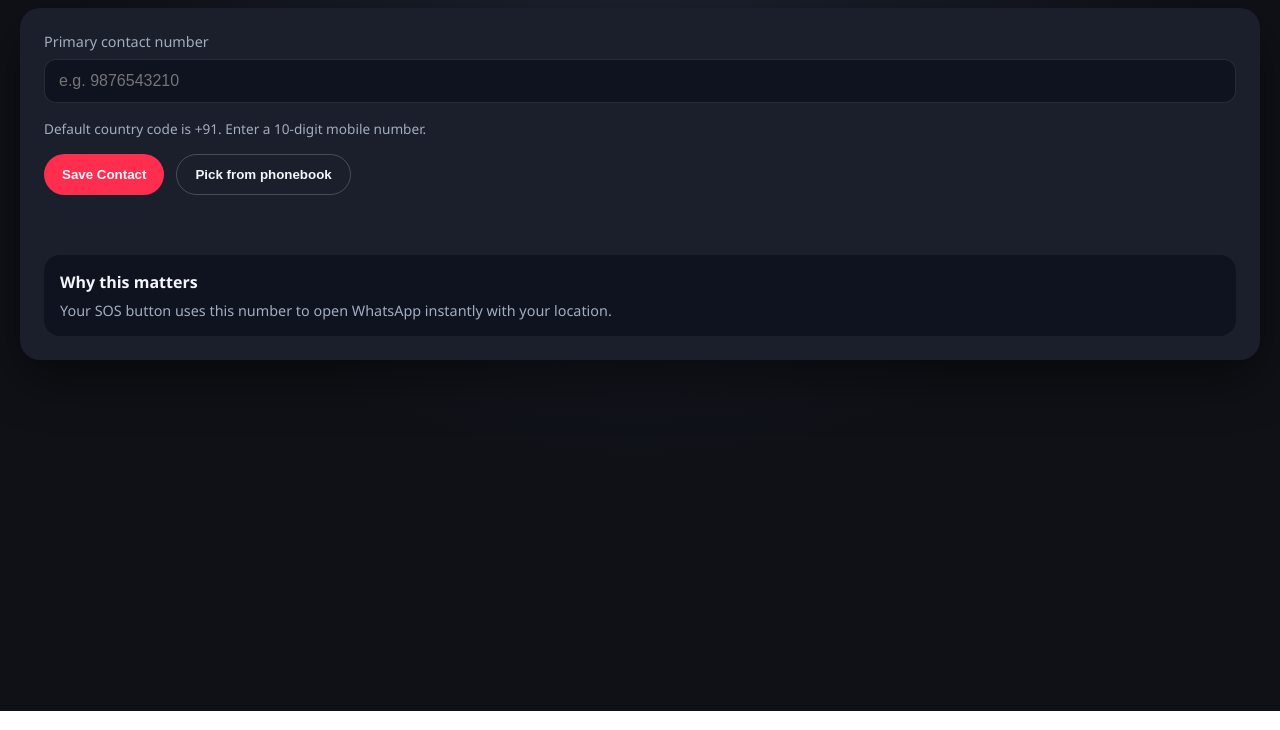
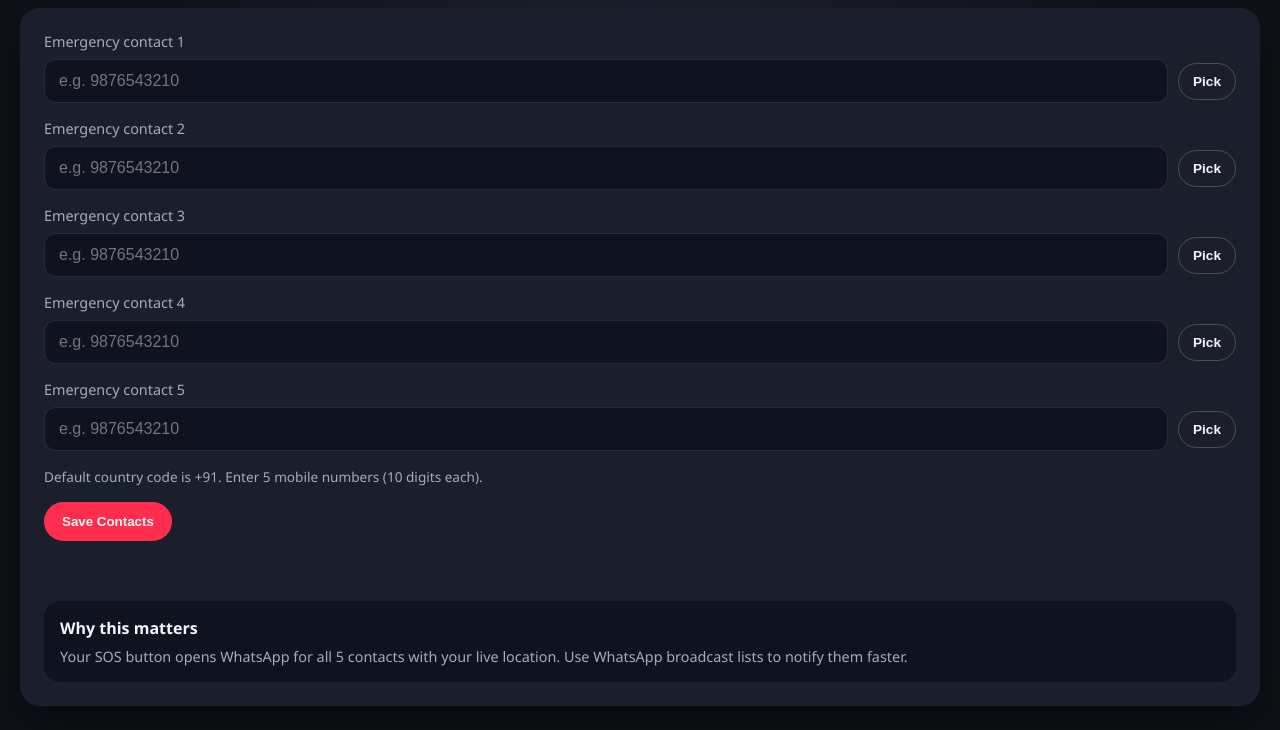
Before and after one commit to SVIGHNESH/Hackathon26, a plain HTML site: page contacts.html in a window 1280 px wide. Shown: the part 89-819 px from the top of the page. Drawn offline with Linux system fonts and the light colour scheme.

Commit message:
Added the Functionality of the Multiple Contacts

```diff
--- a/app.js
+++ b/app.js
@@ -1,11 +1,15 @@
-const storageKey = "contact1";
+const storageKey = "emergencyContacts";
 const statusEl = document.getElementById("status");
 const sosBtn = document.getElementById("sosBtn");
 const alarmBtn = document.getElementById("alarmBtn");
 const contactForm = document.getElementById("contactForm");
-const contactInput = document.getElementById("contact1");
+const contactInputs = Array.from(
+  document.querySelectorAll("[data-contact-input]")
+);
 const contactStatus = document.getElementById("contactStatus");
-const pickContactBtn = document.getElementById("pickContactBtn");
+const pickContactButtons = Array.from(
+  document.querySelectorAll("[data-pick-contact]")
+);
 const acceptBtn = document.getElementById("acceptBtn");
 const declineBtn = document.getElementById("declineBtn");
 const callBody = document.body.classList.contains("call-body");
@@ -38,43 +42,69 @@ const warnFileProtocol = () => {
   }
 };
 
-const getSavedContact = () => localStorage.getItem(storageKey) || "";
-
-const saveContact = (value) => {
-  localStorage.setItem(storageKey, value);
+const getSavedContacts = () => {
+  const raw = localStorage.getItem(storageKey);
+  if (!raw) return [];
+  try {
+    const parsed = JSON.parse(raw);
+    return Array.isArray(parsed) ? parsed : [];
+  } catch (error) {
+    return [];
+  }
 };
 
-if (contactForm && contactInput) {
-  contactInput.value = getSavedContact();
+const saveContacts = (values) => {
+  localStorage.setItem(storageKey, JSON.stringify(values));
+};
+
+if (contactForm && contactInputs.length) {
+  const savedContacts = getSavedContacts();
+  contactInputs.forEach((input, index) => {
+    if (savedContacts[index]) {
+      input.value = savedContacts[index];
+    }
+  });
 
   contactForm.addEventListener("submit", (event) => {
     event.preventDefault();
-    const value = contactInput.value.trim();
-    if (!value) {
-      contactStatus.textContent = "Please enter a phone number.";
+    const values = contactInputs.map((input) => input.value.trim());
+
+    if (values.some((value) => !value)) {
+      contactStatus.textContent = "Please enter all 5 phone numbers.";
       contactStatus.style.color = "#ff8b9b";
       return;
     }
+
+    const invalidIndex = values.findIndex((value) => {
       const digitsOnly = value.replace(/\D/g, "");
-    if (digitsOnly.length !== 10) {
-      contactStatus.textContent = "Enter a 10-digit mobile number.";
+      return digitsOnly.length !== 10;
+    });
+
+    if (invalidIndex !== -1) {
+      contactStatus.textContent = `Contact ${invalidIndex + 1} must be a 10-digit mobile number.`;
       contactStatus.style.color = "#ff8b9b";
       return;
     }
-    saveContact(value);
-    contactStatus.textContent = "Saved successfully.";
+
+    saveContacts(values);
+    contactStatus.textContent = "Saved all emergency contacts.";
     contactStatus.style.color = "#33d17a";
   });
 }
 
-if (pickContactBtn && contactInput) {
-  pickContactBtn.addEventListener("click", async () => {
+if (pickContactButtons.length && contactInputs.length) {
+  pickContactButtons.forEach((button) => {
+    button.addEventListener("click", async () => {
       if (!("contacts" in navigator) || !navigator.contacts.select) {
         contactStatus.textContent =
           "Contact picker not supported on this device/browser.";
         contactStatus.style.color = "#ff8b9b";
         return;
       }
+
+      const index = Number(button.dataset.pickContact);
+      const targetInput = contactInputs[index];
+      if (!targetInput) return;
 
       try {
         const contacts = await navigator.contacts.select(["tel"], {
@@ -83,7 +113,7 @@ if (pickContactBtn && contactInput) {
         const picked = contacts && contacts[0] && contacts[0].tel;
         const phone = Array.isArray(picked) ? picked[0] : picked;
         if (phone) {
-        contactInput.value = phone;
+          targetInput.value = phone;
           contactStatus.textContent = "Contact loaded. Save to confirm.";
           contactStatus.style.color = "#33d17a";
         } else {
@@ -94,6 +124,7 @@ if (pickContactBtn && contactInput) {
         contactStatus.textContent = "Contact selection canceled.";
         contactStatus.style.color = "#ff8b9b";
       }
+    });
   });
 }
 
@@ -124,10 +155,22 @@ const openWhatsappWithCoords = (number, lat, lon) => {
   window.open(whatsappURL, "_blank");
 };
 
+const openWhatsappForContacts = (numbers, lat, lon) => {
+  numbers.forEach((number, index) => {
+    setTimeout(() => {
+      openWhatsappWithCoords(number, lat, lon);
+    }, index * 600);
+  });
+};
+
 const triggerSOS = () => {
-  const number = getSavedContact();
-  if (!number) {
-    updateStatus("Set a primary contact before using SOS.", true);
+  const numbers = getSavedContacts();
+  if (!numbers.length) {
+    updateStatus("Set emergency contacts before using SOS.", true);
+    return;
+  }
+  if (numbers.length < 5) {
+    updateStatus("Please save all 5 emergency contacts.", true);
     return;
   }
   updateStatus("Fetching location...");
@@ -142,7 +185,7 @@ const triggerSOS = () => {
       console.log(position.coords);
       const lat = position.coords.latitude;
       const lon = position.coords.longitude;
-      openWhatsappWithCoords(number, lat, lon);
+      openWhatsappForContacts(numbers, lat, lon);
     },
     (error) => {
       console.log("Error: ", error);
@@ -155,7 +198,7 @@ const triggerSOS = () => {
         "Location is unavailable. Use a demo location instead?"
       );
       if (useDemo) {
-        openWhatsappWithCoords(number, 28.6139, 77.209);
+        openWhatsappForContacts(numbers, 28.6139, 77.209);
       }
     },
     { enableHighAccuracy: true, timeout: 10000 }
--- a/contacts.html
+++ b/contacts.html
@@ -12,8 +12,8 @@
         <div class="brand">
           <span class="brand__dot"></span>
           <div>
-            <p class="brand__title">Emergency Contact</p>
-            <p class="brand__tag">Primary number for SOS</p>
+            <p class="brand__title">Emergency Contacts</p>
+            <p class="brand__tag">Five contacts for SOS</p>
           </div>
         </div>
         <a class="ghost-btn" href="index.html">Back</a>
@@ -21,7 +21,8 @@
       <main class="panel">
         <form class="contact-form" id="contactForm">
           <label class="field">
-            <span>Primary contact number</span>
+            <span>Emergency contact 1</span>
+            <div class="field__row">
               <input
                 id="contact1"
                 name="contact1"
@@ -29,25 +30,119 @@
                 inputmode="tel"
                 placeholder="e.g. 9876543210"
                 autocomplete="tel"
+                data-contact-input
                 required
               />
+              <button
+                class="secondary-btn secondary-btn--mini"
+                type="button"
+                data-pick-contact="0"
+              >
+                Pick
+              </button>
+            </div>
+          </label>
+          <label class="field">
+            <span>Emergency contact 2</span>
+            <div class="field__row">
+              <input
+                id="contact2"
+                name="contact2"
+                type="tel"
+                inputmode="tel"
+                placeholder="e.g. 9876543210"
+                autocomplete="tel"
+                data-contact-input
+                required
+              />
+              <button
+                class="secondary-btn secondary-btn--mini"
+                type="button"
+                data-pick-contact="1"
+              >
+                Pick
+              </button>
+            </div>
+          </label>
+          <label class="field">
+            <span>Emergency contact 3</span>
+            <div class="field__row">
+              <input
+                id="contact3"
+                name="contact3"
+                type="tel"
+                inputmode="tel"
+                placeholder="e.g. 9876543210"
+                autocomplete="tel"
+                data-contact-input
+                required
+              />
+              <button
+                class="secondary-btn secondary-btn--mini"
+                type="button"
+                data-pick-contact="2"
+              >
+                Pick
+              </button>
+            </div>
+          </label>
+          <label class="field">
+            <span>Emergency contact 4</span>
+            <div class="field__row">
+              <input
+                id="contact4"
+                name="contact4"
+                type="tel"
+                inputmode="tel"
+                placeholder="e.g. 9876543210"
+                autocomplete="tel"
+                data-contact-input
+                required
+              />
+              <button
+                class="secondary-btn secondary-btn--mini"
+                type="button"
+                data-pick-contact="3"
+              >
+                Pick
+              </button>
+            </div>
+          </label>
+          <label class="field">
+            <span>Emergency contact 5</span>
+            <div class="field__row">
+              <input
+                id="contact5"
+                name="contact5"
+                type="tel"
+                inputmode="tel"
+                placeholder="e.g. 9876543210"
+                autocomplete="tel"
+                data-contact-input
+                required
+              />
+              <button
+                class="secondary-btn secondary-btn--mini"
+                type="button"
+                data-pick-contact="4"
+              >
+                Pick
+              </button>
+            </div>
           </label>
           <p class="helper">
-            Default country code is +91. Enter a 10-digit mobile number.
+            Default country code is +91. Enter 5 mobile numbers (10 digits each).
           </p>
           <div class="button-row">
-            <button class="primary-btn" type="submit">Save Contact</button>
-            <button class="secondary-btn" type="button" id="pickContactBtn">
-              Pick from phonebook
-            </button>
+            <button class="primary-btn" type="submit">Save Contacts</button>
           </div>
           <div class="status" id="contactStatus" aria-live="polite"></div>
         </form>
         <section class="note">
           <h2>Why this matters</h2>
           <p>
-            Your SOS button uses this number to open WhatsApp instantly with
-            your location.
+            Your SOS button opens WhatsApp for all 5 contacts with your live
+            location. Use WhatsApp broadcast lists to notify them faster.
           </p>
         </section>
       </main>
--- a/style.css
+++ b/style.css
@@ -216,6 +216,16 @@ body {
   font-size: 1rem;
 }
 
+.field__row {
+  display: flex;
+  gap: 10px;
+  align-items: center;
+}
+
+.field__row input {
+  flex: 1;
+}
+
 .primary-btn {
   background: var(--accent);
   border: none;
@@ -236,6 +246,12 @@ body {
   border-radius: 999px;
   cursor: pointer;
   transition: transform 0.2s ease, border 0.2s ease;
+}
+
+.secondary-btn--mini {
+  padding: 10px 14px;
+  font-size: 0.85rem;
+  white-space: nowrap;
 }
 
 .secondary-btn:hover {
```
Lines whose indentation alone changed are shown as unchanged.
